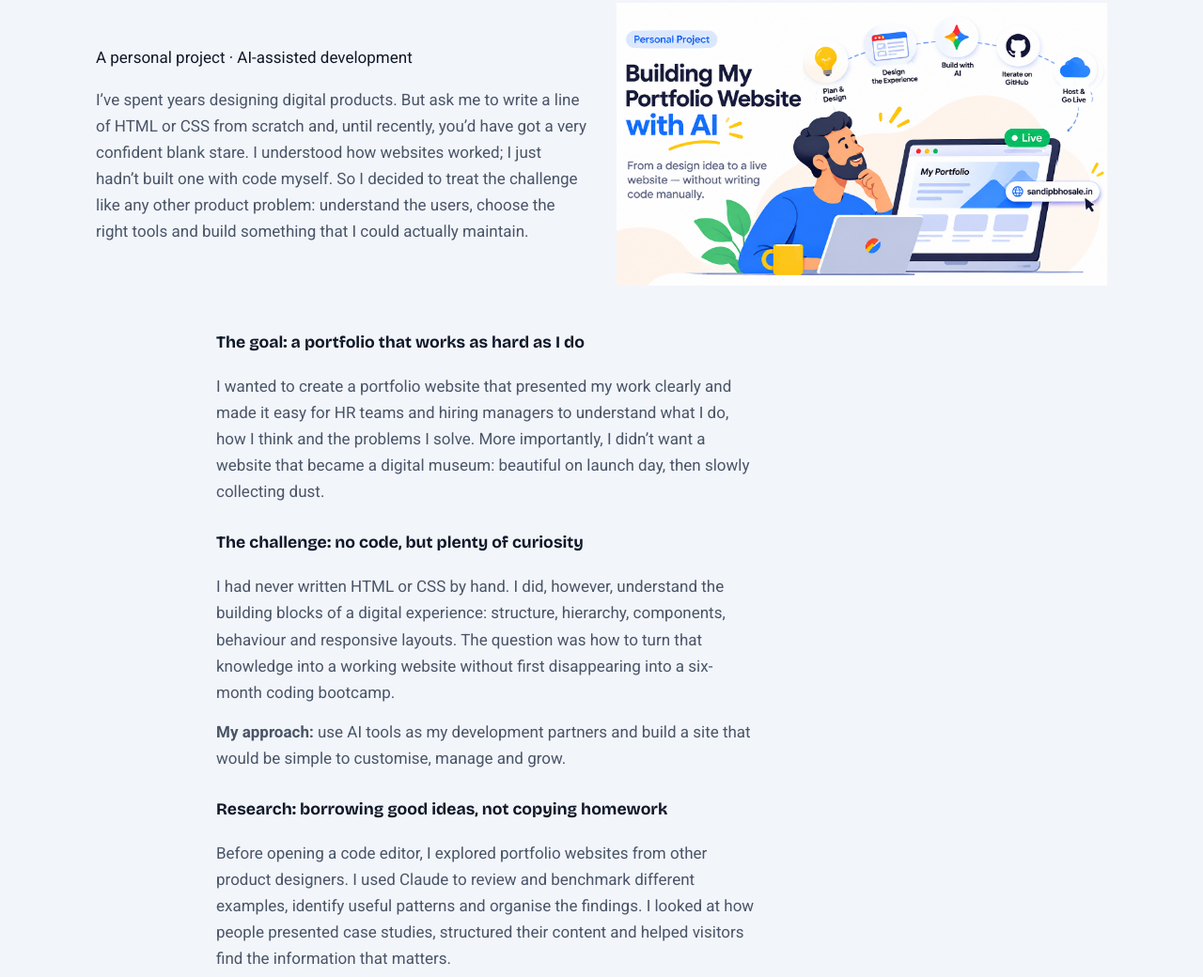
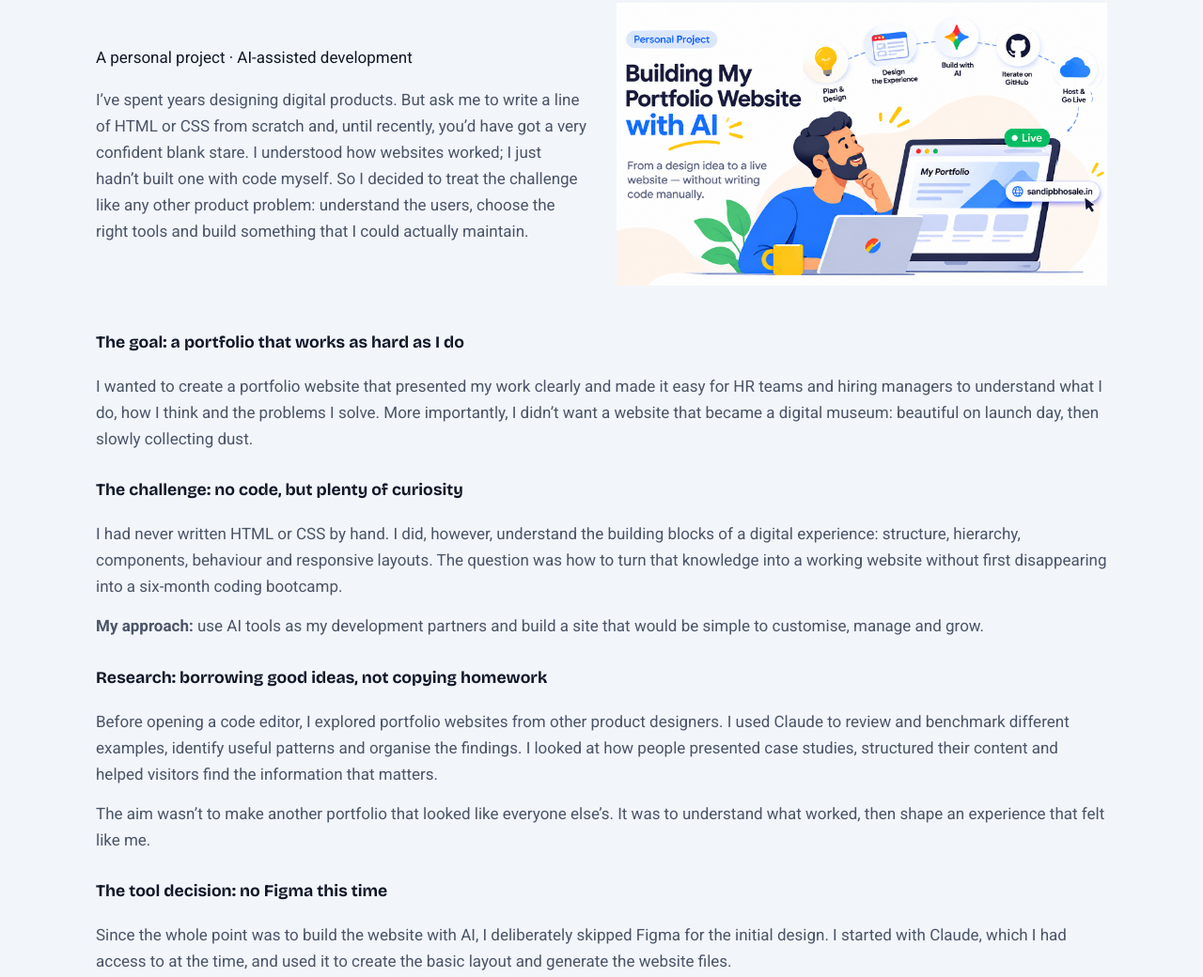
Before and after one commit to sandipbhosale/portfolio, a plain HTML site: page works/ai-portfolio.html in a window 1280 px wide. Shown: the part 367-1407 px from the top of the page at 94% size. Drawn offline with nearby package versions, Linux system fonts and the light colour scheme.

Commit message:
Expand AI case study content to full available width

```diff
--- a/styles.css
+++ b/styles.css
@@ -691,6 +691,11 @@ h1 .hero-dot { color: inherit; }
 /* Keep the AI portfolio case study in a readable single-column flow. */
 .ai-portfolio-case .case-cols {
   grid-template-columns: minmax(0, 1fr);
-  max-width: 820px;
-  margin-inline: auto;
+  width: 100%;
+  max-width: none;
+  margin-inline: 0;
 }
+.ai-portfolio-case .case-cols p,
+.ai-portfolio-case .case-cols ol {
+  max-width: 100%;
+}
```
